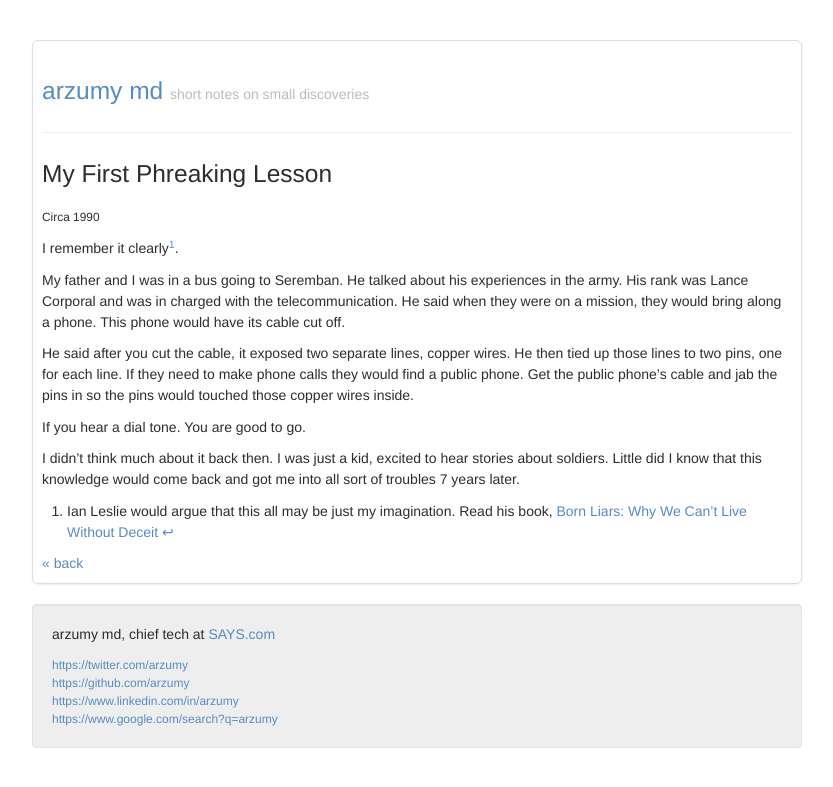
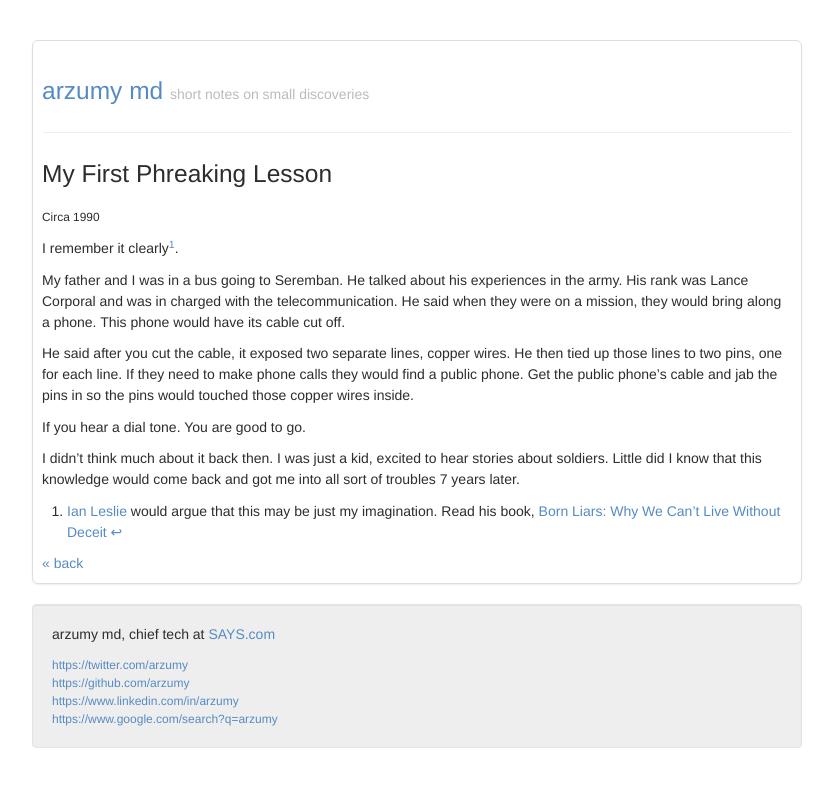
Before and after one commit to arzumy/arzumy.github.com, a Jekyll site: the page built from _posts/1990-01-01-my-first-phreaking-lesson.md, in a window 1280 px wide. Shown: the top 787 px of the page, without its empty margins (223-1056 px from the left). Built offline with Jekyll 4.4.1, drawn with Linux system fonts in a browser that asks for light colours; nearby versions of some CDN libraries; some web fonts are replaced.

Commit message:
link to Ian Leslie twitter, to avoid confusion with other well known Ian Leslies of the world

```diff
--- a/_posts/1990-01-01-my-first-phreaking-lesson.md
+++ b/_posts/1990-01-01-my-first-phreaking-lesson.md
@@ -15,4 +15,4 @@ If you hear a dial tone. You are good to go.
 
 I didn't think much about it back then. I was just a kid, excited to hear stories about soldiers. Little did I know that this knowledge would come back and got me into all sort of troubles 7 years later.
 
-[^fn-liars]: Ian Leslie would argue that this all may be just my imagination. Read his book, [Born Liars: Why We Can't Live Without Deceit](http://amzn.to/V43CNe)
+[^fn-liars]: [Ian Leslie](https://twitter.com/mrianleslie) would argue that this may be just my imagination. Read his book, [Born Liars: Why We Can't Live Without Deceit](http://amzn.to/V43CNe)
```
